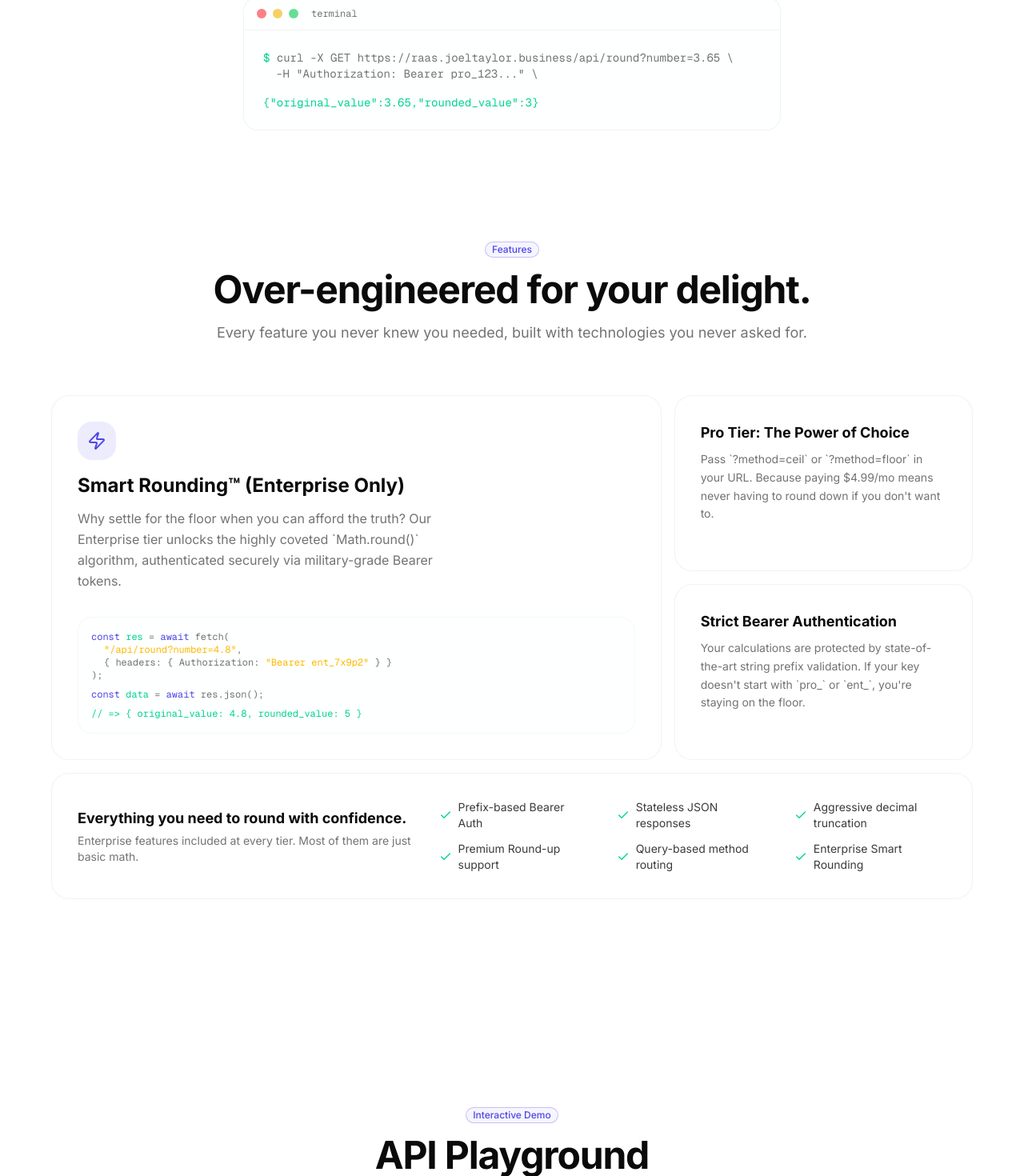
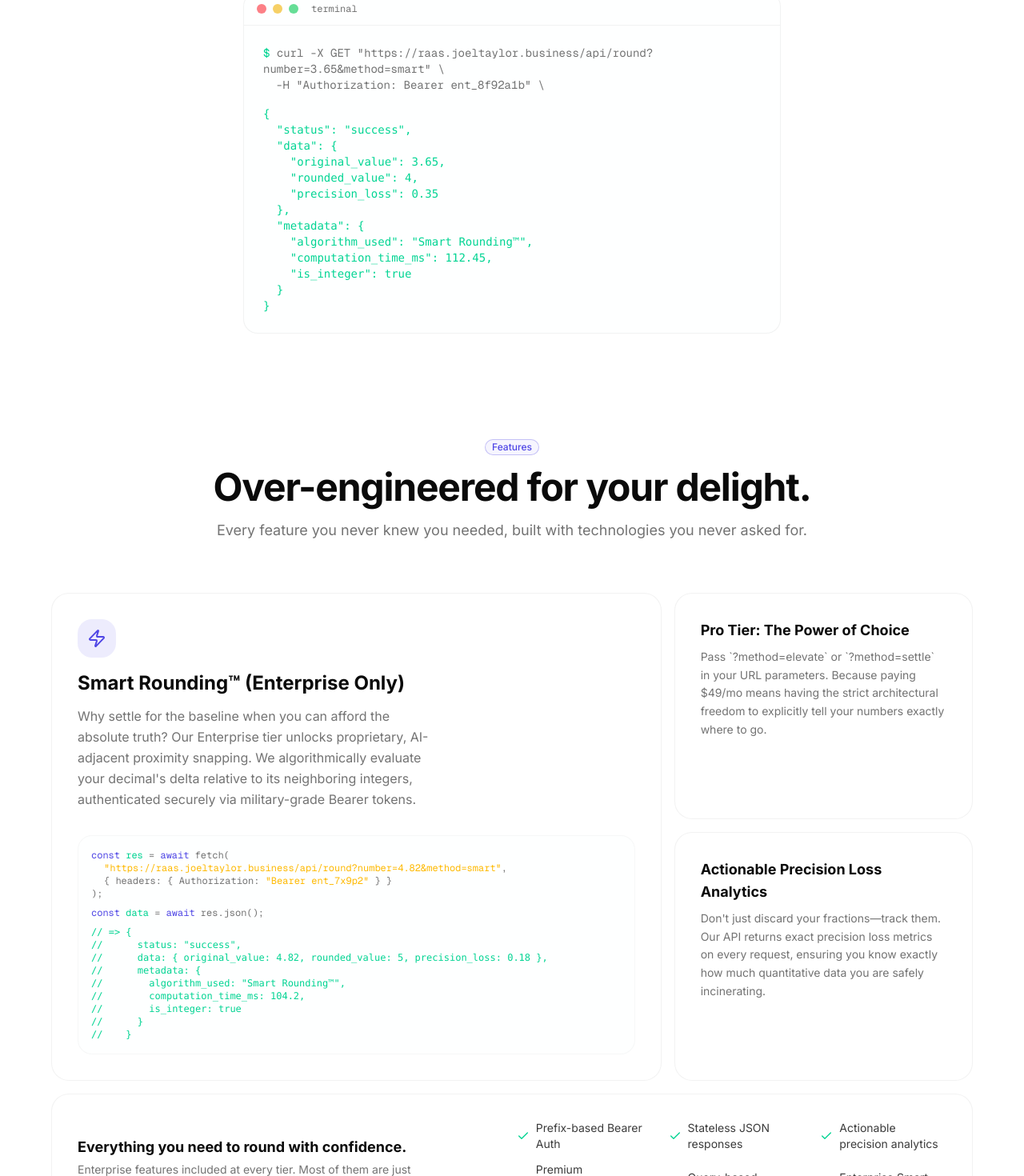
Before and after one commit to jtayped/raas, a Next.js app: page / in a window 1280 px wide. Shown: the part 630-2100 px from the top of the page at 80% size. Built offline with nearby package versions, Linux system fonts and the light colour scheme.

Commit message:
home page tweaks

```diff
--- a/src/components/common/footer.tsx
+++ b/src/components/common/footer.tsx
@@ -1,3 +1,4 @@
+"use client";
 import Logo from "./logo";
 
 const footerLinks = {
@@ -5,17 +6,29 @@ const footerLinks = {
     "API Docs",
     "Playground",
     "Changelog",
-    "Uptime Status",
-    "Rounding Blog",
+    "Precision Loss Analytics",
+    "Legacy Floor Support",
   ],
-  Company: ["About", "Careers (We're Hiring!)", "Press Kit", "Brand Assets"],
+  Company: [
+    "About",
+    "Careers (Hiring 10x Rounders)",
+    "Investor Relations (Series E)",
+    "Press Kit",
+  ],
   Legal: [
     "Terms of Rounding",
     "Privacy Policy",
     "Cookie Rounding Policy",
     "GDPR Compliance",
+    "Fractional Data Brokerage",
   ],
-  Community: ["Discord", "GitHub", "Stack Overflow", "Rounding Conf 2026"],
+  Community: [
+    "Discord",
+    "GitHub",
+    "Stack Overflow",
+    "Rounding Conf 2026",
+    "r/RaaS",
+  ],
 };
 
 export function Footer() {
@@ -31,8 +44,9 @@ export function Footer() {
             <p className="mt-4 text-sm leading-relaxed text-muted-foreground">
               Enterprise-grade decimal management for the modern web.
             </p>
+            {/* Swapped standard versioning for a Pi reference */}
             <p className="mt-4 font-mono text-xs text-muted-foreground/50">
-              v4.2.0
+              v3.14.15-rc.9
             </p>
           </div>
 
@@ -47,6 +61,14 @@ export function Footer() {
                     <a
                       href="#"
                       className="text-sm text-muted-foreground transition-colors hover:text-foreground"
+                      onClick={(e) => {
+                        e.preventDefault();
+                        if (link === "Careers (Hiring 10x Rounders)") {
+                          console.log(
+                            "Must have 15 years of experience with Math.floor() to apply.",
+                          );
+                        }
+                      }}
                     >
                       {link}
                     </a>
@@ -60,12 +82,13 @@ export function Footer() {
         <div className="mt-16 flex flex-col items-center justify-between gap-4 border-t border-border/30 pt-8 md:flex-row">
           <p className="text-xs text-muted-foreground">
             {"\u00A9"} 2026 RaaS, Inc. All rights reserved. No decimals were
-            harmed in the making of this product.
+            harmed in the making of this product. Any resemblance to actual
+            mathematics is purely coincidental.
           </p>
           <div className="flex items-center gap-1 text-xs text-muted-foreground">
             <span>System Status:</span>
-            <div className="size-2 rounded-full bg-emerald-500" />
-            <span className="text-emerald-400">All systems operational</span>
+            <div className="size-2 animate-pulse rounded-full bg-emerald-500" />
+            <span className="text-emerald-400">All integers stable</span>
           </div>
         </div>
       </div>
--- a/src/components/home/features.tsx
+++ b/src/components/home/features.tsx
@@ -1,18 +1,19 @@
 import { Badge } from "@/components/ui/badge";
 import { Check, Zap } from "lucide-react";
+import { API_URL, ROUNDING_TERMS } from "@/constants";
 
 const features = [
   "Prefix-based Bearer Auth",
   "Stateless JSON responses",
-  "Aggressive decimal truncation",
-  "Premium Round-up support",
+  "Actionable precision analytics",
+  "Premium Aspirational Elevation",
   "Query-based method routing",
   "Enterprise Smart Rounding",
 ];
 
 export default function Features() {
   return (
-    <section className="py-32">
+    <section className="overflow-hidden py-32 sm:px-6 lg:px-8">
       <div className="mx-auto max-w-7xl">
         <div className="mb-16 text-center">
           <Badge
@@ -31,76 +32,82 @@ export default function Features() {
         </div>
 
         <div className="mx-auto grid max-w-6xl gap-4 md:grid-cols-3">
-          {/* Large feature card */}
-          <div className="flex flex-col justify-between rounded-2xl border border-border/50 bg-card/20 p-8 md:col-span-2 md:row-span-2">
+          <div className="flex min-w-0 flex-col justify-between rounded-2xl border border-border/50 bg-card/20 p-6 md:col-span-2 md:row-span-2 md:p-8">
             <div>
               <div className="mb-4 flex size-12 items-center justify-center rounded-xl bg-primary/10">
                 <Zap className="size-6 text-primary" />
               </div>
               <h3 className="text-2xl font-bold text-foreground">
-                Smart Rounding™ (Enterprise Only)
+                {ROUNDING_TERMS.smart} (Enterprise Only)
               </h3>
-              <p className="mt-3 max-w-md leading-relaxed text-muted-foreground">
-                Why settle for the floor when you can afford the truth? Our
-                Enterprise tier unlocks the highly coveted `Math.round()`
-                algorithm, authenticated securely via military-grade Bearer
-                tokens.
+              <p className="mt-3 max-w-md text-pretty leading-relaxed text-muted-foreground">
+                Why settle for the baseline when you can afford the absolute
+                truth? Our Enterprise tier unlocks proprietary, AI-adjacent
+                proximity snapping. We algorithmically evaluate your
+                decimal&apos;s delta relative to its neighboring integers,
+                authenticated securely via military-grade Bearer tokens.
               </p>
             </div>
-            <div className="mt-8 rounded-xl border border-border/30 bg-background/50 p-4 font-mono text-xs">
-              <p className="text-muted-foreground">
+            <div className="mt-8 w-full overflow-x-auto rounded-xl border border-border/30 bg-background/50 p-4 font-mono text-xs">
+              <p className="whitespace-nowrap text-muted-foreground">
                 <span className="text-primary">const</span>{" "}
                 <span className="text-emerald-400">res</span> ={" "}
                 <span className="text-primary">await</span> fetch(
               </p>
-              <p className="pl-4 text-muted-foreground">
+              <p className="whitespace-nowrap pl-4 text-muted-foreground">
                 <span className="text-amber-400">
-                  {'"/api/round?number=4.8"'}
+                  {`"${API_URL}?number=4.82&method=smart"`}
                 </span>
                 ,
               </p>
-              <p className="pl-4 text-muted-foreground">
+              <p className="whitespace-nowrap pl-4 text-muted-foreground">
                 {"{ "}headers: {"{ "}Authorization:{" "}
                 <span className="text-amber-400">{'"Bearer ent_7x9p2"'}</span>
                 {" } }"}
               </p>
               <p className="text-muted-foreground">{");"}</p>
-              <p className="mt-2 text-muted-foreground">
+              <p className="mt-2 whitespace-nowrap text-muted-foreground">
                 <span className="text-primary">const</span>{" "}
                 <span className="text-emerald-400">data</span> ={" "}
                 <span className="text-primary">await</span> res.json();
               </p>
-              <p className="mt-2 text-emerald-400">
-                {"// => { original_value: 4.8, rounded_value: 5 }"}
-              </p>
+              <pre className="mt-2 text-emerald-400">
+                {`// => {
+//      status: "success",
+//      data: { original_value: 4.82, rounded_value: 5, precision_loss: 0.18 },
+//      metadata: {
+//        algorithm_used: "Smart Rounding™",
+//        computation_time_ms: 104.2,
+//        is_integer: true
+//      }
+//    }`}
+              </pre>
             </div>
           </div>
 
-          {/* Small feature cards */}
-          <div className="rounded-2xl border border-border/50 bg-card/20 p-8">
+          <div className="min-w-0 rounded-2xl border border-border/50 bg-card/20 p-6 md:p-8">
             <h3 className="text-lg font-bold text-foreground">
               Pro Tier: The Power of Choice
             </h3>
             <p className="mt-2 text-sm leading-relaxed text-muted-foreground">
-              Pass `?method=ceil` or `?method=floor` in your URL. Because paying
-              $4.99/mo means never having to round down if you don&apos;t want
-              to.
+              Pass `?method=elevate` or `?method=settle` in your URL parameters.
+              Because paying $49/mo means having the strict architectural
+              freedom to explicitly tell your numbers exactly where to go.
             </p>
           </div>
 
-          <div className="rounded-2xl border border-border/50 bg-card/20 p-8">
+          <div className="min-w-0 rounded-2xl border border-border/50 bg-card/20 p-6 md:p-8">
             <h3 className="text-lg font-bold text-foreground">
-              Strict Bearer Authentication
+              Actionable Precision Loss Analytics
             </h3>
             <p className="mt-2 text-sm leading-relaxed text-muted-foreground">
-              Your calculations are protected by state-of-the-art string prefix
-              validation. If your key doesn&apos;t start with `pro_` or `ent_`,
-              you&apos;re staying on the floor.
+              Don&apos;t just discard your fractions—track them. Our API returns
+              exact precision loss metrics on every request, ensuring you know
+              exactly how much quantitative data you are safely incinerating.
             </p>
           </div>
 
-          {/* Full-width feature */}
-          <div className="rounded-2xl border border-border/50 bg-card/20 p-8 md:col-span-3">
+          <div className="min-w-0 rounded-2xl border border-border/50 bg-card/20 p-6 md:col-span-3 md:p-8">
             <div className="flex flex-col items-center gap-6 md:flex-row md:justify-between">
               <div>
                 <h3 className="text-lg font-bold text-foreground">
@@ -108,10 +115,10 @@ export default function Features() {
                 </h3>
                 <p className="mt-1 text-sm text-muted-foreground">
                   Enterprise features included at every tier. Most of them are
-                  just basic math.
+                  just computationally intense, proprietary heuristics.
                 </p>
               </div>
-              <div className="grid grid-cols-2 gap-x-8 gap-y-3 md:grid-cols-3">
+              <div className="grid w-full grid-cols-1 gap-x-8 gap-y-3 sm:grid-cols-2 md:w-auto md:grid-cols-3">
                 {features.map((f) => (
                   <div
                     key={f}
--- a/src/components/home/hero.tsx
+++ b/src/components/home/hero.tsx
@@ -8,7 +8,6 @@ export default function HeroSection() {
   return (
     <section className="flex min-h-screen items-center justify-center overflow-hidden pt-32">
       <div className="mx-auto flex w-full max-w-4xl flex-col items-center text-center">
-        {/* Adjusted mobile font size from 4xl to 3xl/sm:text-5xl to handle long words */}
         <h1 className="text-balance text-4xl font-bold leading-[1.1] tracking-tight text-foreground sm:text-5xl md:text-7xl">
           Enterprise-Grade
           <br />
@@ -18,10 +17,9 @@ export default function HeroSection() {
         </h1>
 
         <p className="mt-6 max-w-2xl text-pretty text-sm sm:text-md leading-relaxed text-muted-foreground md:text-xl">
-          Stop leaving your integers to chance.{" "}
-          <span className="text-foreground">RaaS (Rounding-as-a-Service)</span>{" "}
-          provides secure, blazingly fast, cloud-native number rounding for
-          modern engineering teams.
+          Stop leaving your integers to chance. As the industry leader in RaaS
+          (Rounding-as-a-Service), we provide secure, blazingly fast,
+          cloud-native decimal mitigation for modern engineering teams.
         </p>
 
         <div className="mt-10 flex flex-col items-center gap-4 sm:flex-row">
@@ -57,7 +55,6 @@ export default function HeroSection() {
           </div>
         </div>
 
-        {/* Terminal preview */}
         <div className="mt-5 md:mt-12 w-full max-w-2xl overflow-hidden rounded-xl border border-border/50 bg-card/50 backdrop-blur-sm">
           <div className="flex items-center gap-2 border-b border-border/50 px-4 py-3">
             <div className="size-3 rounded-full bg-red-500/60" />
@@ -70,14 +67,26 @@ export default function HeroSection() {
           <div className="p-6 text-left font-mono text-sm">
             <p className="text-muted-foreground">
               <span className="text-emerald-400">$</span>{" "}
-              {`curl -X GET ${API_URL}?number=3.65 \\`}
+              {`curl -X GET "${API_URL}?number=3.65&method=smart" \\`}
             </p>
             <p className="pl-4 text-muted-foreground">
-              {'-H "Authorization: Bearer pro_123..." \\'}
+              {'-H "Authorization: Bearer ent_8f92a1b" \\'}
             </p>
-            <p className="mt-4 text-emerald-400">
-              {'{"original_value":3.65,"rounded_value":3}'}
-            </p>
+            <pre className="mt-4 text-emerald-400 overflow-x-auto">
+              {`{
+  "status": "success",
+  "data": {
+    "original_value": 3.65,
+    "rounded_value": 4,
+    "precision_loss": 0.35
+  },
+  "metadata": {
+    "algorithm_used": "Smart Rounding™",
+    "computation_time_ms": 112.45,
+    "is_integer": true
+  }
+}`}
+            </pre>
           </div>
         </div>
       </div>
--- a/src/components/home/playground.tsx
+++ b/src/components/home/playground.tsx
@@ -59,7 +59,7 @@ export function ApiPlayground() {
       const data = await res.json();
 
       if (!res.ok) {
-        setError(data);
+        setError({ code: res.status, ...data });
       } else {
         setResult(data);
       }
@@ -240,7 +240,7 @@ export function ApiPlayground() {
               <div className="flex-1 rounded-lg border border-border/30 bg-background/50 p-4 font-mono text-sm">
                 {error && (
                   <pre className="overflow-x-auto text-xs leading-6 text-red-400">
-                    {JSON.stringify({ error, status: 401 }, null, 2)}
+                    {JSON.stringify(error, null, 2)}
                   </pre>
                 )}
 
--- a/src/components/home/pricing.tsx
+++ b/src/components/home/pricing.tsx
@@ -3,6 +3,7 @@ import { Badge } from "@/components/ui/badge";
 import { Button } from "@/components/ui/button";
 import { Check, X } from "lucide-react";
 import { requestToken } from "../toasts";
+import { ROUNDING_TERMS } from "@/constants";
 
 const tiers = [
   {
@@ -11,10 +12,11 @@ const tiers = [
     period: "",
     description: "For individuals who round occasionally.",
     features: [
-      { text: "Rounding down only", included: true },
+      { text: `Includes ${ROUNDING_TERMS.settle}`, included: true },
+      { text: "Standard precision loss", included: true },
       { text: "Community support (Reddit)", included: true },
-      { text: "Rounding up numbers", included: false },
-      { text: "Custom rounding strategies", included: false },
+      { text: ROUNDING_TERMS.elevate, included: false },
+      { text: ROUNDING_TERMS.smart, included: false },
     ],
     cta: "Start Free",
     function: () => console.log("holaa"),
@@ -27,10 +29,10 @@ const tiers = [
     description: "For teams serious about decimal precision.",
     features: [
       { text: "10,000 rounds/month", included: true },
-      { text: "All rounding methods", included: true },
+      { text: `Unlock ${ROUNDING_TERMS.elevate}`, included: true },
       { text: "Rounding audit logs", included: true },
-      { text: "99.9% SLA", included: true },
-      { text: "Smart rounding strategies", included: false },
+      { text: "Priority latency (+40ms faster)", included: true },
+      { text: ROUNDING_TERMS.smart, included: false },
     ],
     cta: "Generate key",
     function: () => requestToken("pro"),
@@ -43,9 +45,8 @@ const tiers = [
     description: "For organizations that demand rounding excellence.",
     features: [
       { text: "Unlimited rounds", included: true },
-      { text: "All rounding methods", included: true },
-      { text: "24/7 dedicated support", included: true },
-      { text: "Custom rounding strategies", included: true },
+      { text: `Includes ${ROUNDING_TERMS.smart}`, included: true },
+      { text: "Zero-Day fractional mitigation", included: true },
       { text: "On-premise deployment", included: true },
       { text: "Rounding insurance policy", included: true },
     ],
```
